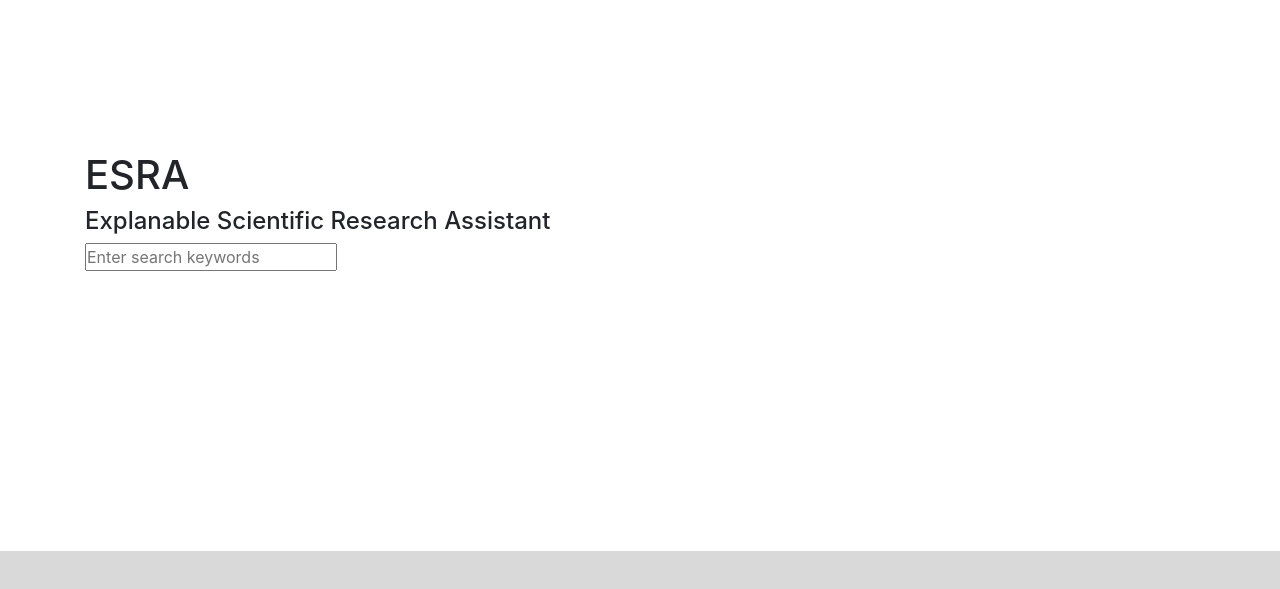
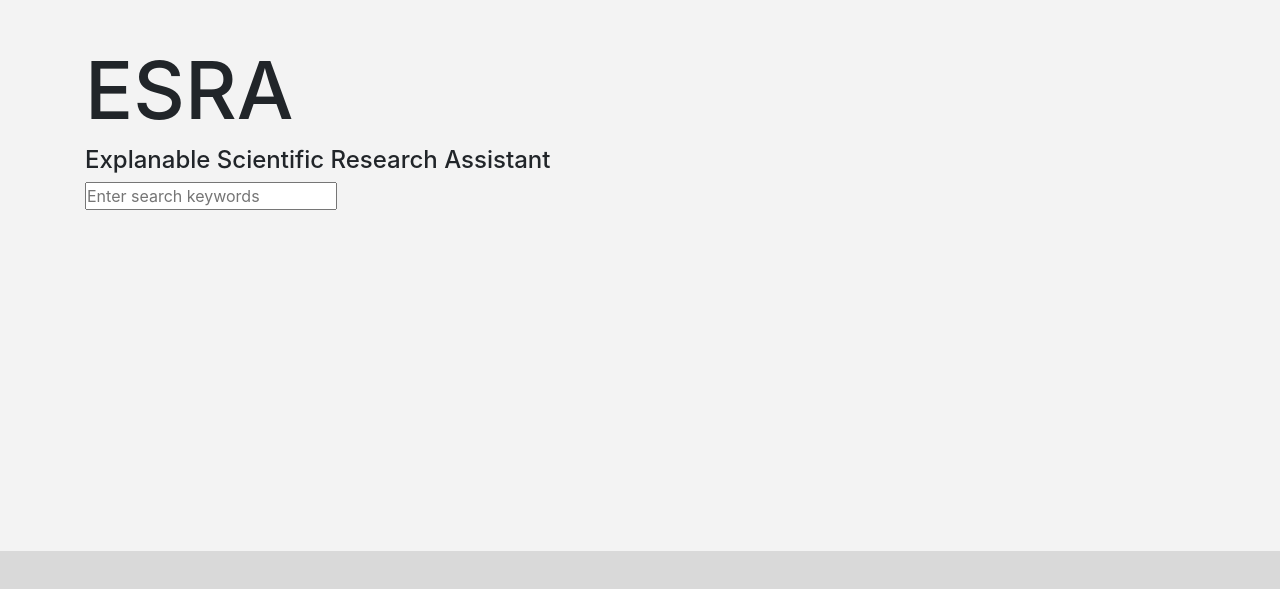
Before and after one commit to StonehengeNLP/ESRA-Frontend, a React (Create React App) app: page / in a window 1280 px wide. Shown: the part 129-718 px from the top of the page. Built offline with nearby package versions, Linux system fonts and the light colour scheme.

Commit message:
Change: rearrange home page again

```diff
--- a/src/css/home.css
+++ b/src/css/home.css
@@ -5,7 +5,7 @@
 }
 
 body {
-    background-color: #F3F3F3;
+    background-color: #F3F3F3 !important;
     font-family: 'Segoe UI', Tahoma, Geneva, Verdana, sans-serif;
     height: 100%;
 }
@@ -30,3 +30,7 @@ footer {
 .home-footer {
     height: 15%;
 }
+
+h1 {
+    font-size: 5rem !important;
+}
--- a/src/pages/Home.js
+++ b/src/pages/Home.js
@@ -9,7 +9,7 @@ function home() {
         <div className='h-100'>
             <div className="home-search align-items-center">
                 <Container className="h-100 align-items-center">
-                    <Row className="h-100 align-items-center">
+                    <Row className="h-75 align-items-center">
                         <Col xs md>
                             <h1>ESRA</h1>
                             <h4>Explanable Scientific Research Assistant</h4>
```
